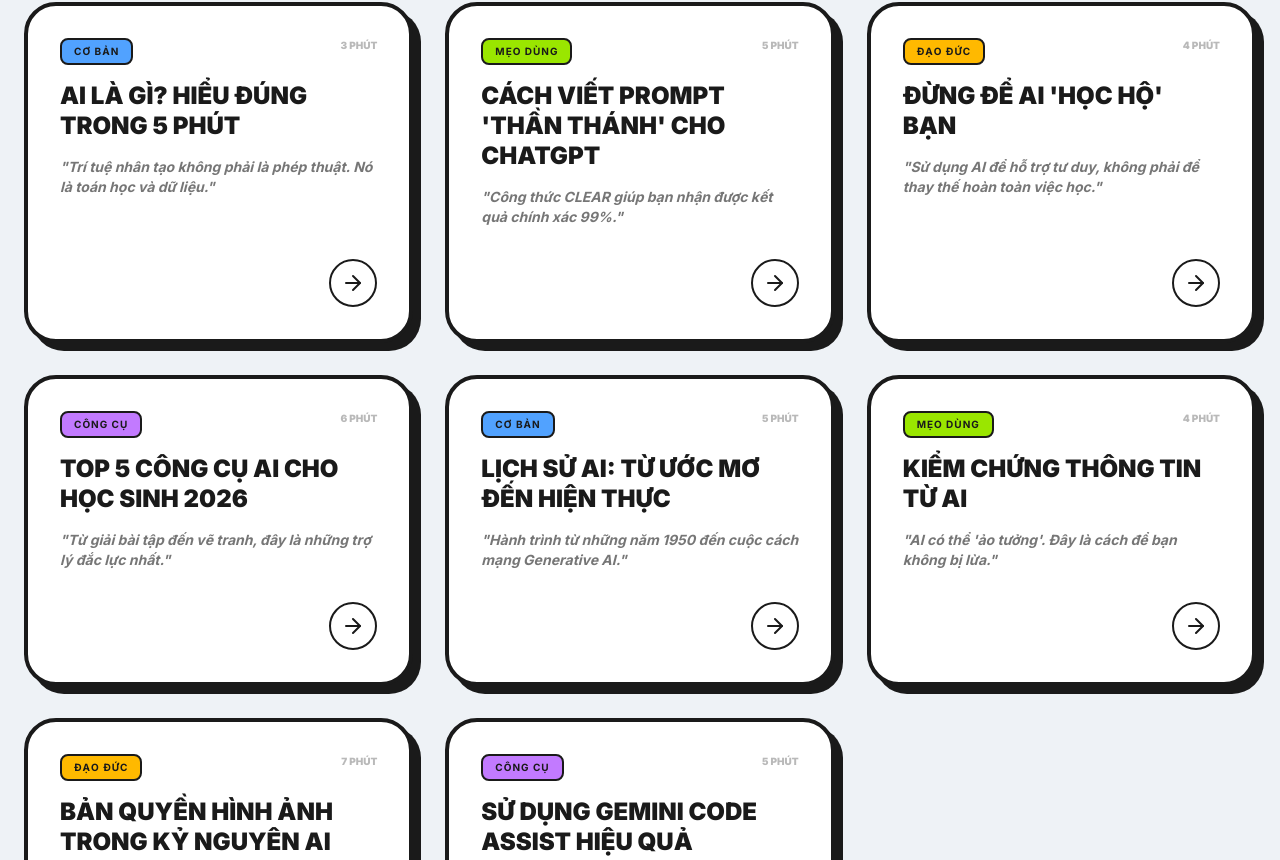
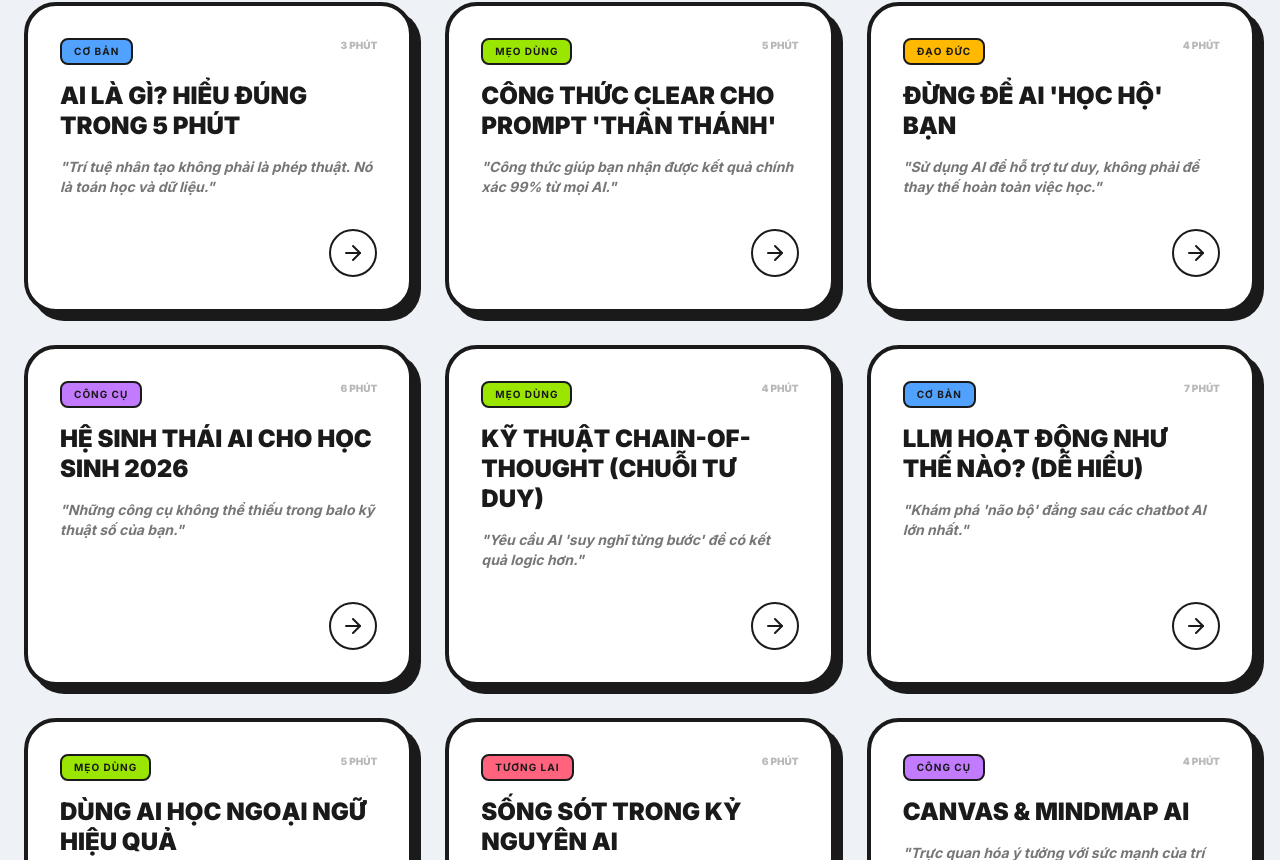
Before and after one commit to tritam100974-afk/kho_tailieu_AI, a React (Vite) app: page / in a window 1280 px wide. Shown: the part 980-1840 px from the top of the page. Built offline with nearby package versions, Linux system fonts and the light colour scheme.

Commit message:
feat: Cập nhật nội dung và tiêu đề bài viết
Cập nhật nội dung chi tiết và tiêu đề hấp dẫn hơn cho các bài viết trong kho tài liệu AI.
Bao gồm làm rõ khái niệm AI và công thức CLEAR cho prompt.

```diff
--- a/src/constants.ts
+++ b/src/constants.ts
@@ -15,15 +15,15 @@ export const ARTICLES: Article[] = [
     title: "AI là gì? Hiểu đúng trong 5 phút",
     excerpt: "Trí tuệ nhân tạo không phải là phép thuật. Nó là toán học và dữ liệu.",
     readTime: "3 phút",
-    content: "Trí tuệ nhân tạo (AI) là lĩnh vực khoa học máy tính tập trung vào việc tạo ra các hệ thống có khả năng thực hiện các nhiệm vụ đòi hỏi trí thông minh của con người..."
+    content: "Trí tuệ nhân tạo (AI) là lĩnh vực khoa học máy tính tập trung vào việc tạo ra các hệ thống có khả năng thực hiện các nhiệm vụ đòi hỏi trí thông minh của con người. Hiện nay, phổ biến nhất là AI tạo sinh (Generative AI) như ChatGPT hay Gemini. Chúng hoạt động dựa trên việc dự đoán từ tiếp theo trong một chuỗi dựa trên hàng tỷ dữ liệu đã được học. Hiểu đơn giản, AI giống như một trợ lý cực kỳ thông minh nhưng đôi khi có thể nhầm lẫn nếu không được hướng dẫn kỹ."
   },
   {
     id: "2",
     category: "meo",
-    title: "Cách viết Prompt 'thần thánh' cho ChatGPT",
-    excerpt: "Công thức CLEAR giúp bạn nhận được kết quả chính xác 99%.",
+    title: "Công thức CLEAR cho Prompt 'thần thánh'",
+    excerpt: "Công thức giúp bạn nhận được kết quả chính xác 99% từ mọi AI.",
     readTime: "5 phút",
-    content: "Để AI hiểu bạn muốn gì, hãy sử dụng công thức CLEAR: Context (Ngữ cảnh), Limit (Giới hạn), Example (Ví dụ), Action (Hành động), Result (Kết quả)..."
+    content: "Để AI hiểu bạn muốn gì, hãy sử dụng công thức CLEAR:\n- Context (Ngữ cảnh): Bạn là ai? AI đóng vai gì?\n- Limit (Giới hạn): Độ dài bao nhiêu? Định dạng gì?\n- Example (Ví dụ): Đưa ra một ví dụ mẫu nếu có thể.\n- Action (Hành động): Yêu cầu AI làm gì cụ thể (Viết, sửa, tóm tắt...).\n- Result (Kết quả): Kết quả mong muốn cuối cùng là gì?"
   },
   {
     id: "3",
@@ -31,46 +31,62 @@ export const ARTICLES: Article[] = [
     title: "Đừng để AI 'học hộ' bạn",
     excerpt: "Sử dụng AI để hỗ trợ tư duy, không phải để thay thế hoàn toàn việc học.",
     readTime: "4 phút",
-    content: "Đạo đức trong sử dụng AI bắt đầu từ sự trung thực của chính bạn. Hãy dùng AI để giải thích khái niệm khó, thay vì nhờ nó viết bài văn từ đầu đến cuối..."
+    content: "Sử dụng AI để làm bài tập về nhà từ A đến Z là cách nhanh nhất để làm yếu đi tư duy của chính mình. Hãy sử dụng AI theo cách 'đối thoại': Yêu cầu nó giải thích các khái niệm khó bằng nhiều cách khác nhau, yêu cầu nó đưa ra các câu hỏi để kiểm tra kiến thức của bạn, hoặc dùng nó để lên dàn ý cho bài viết. Bạn vẫn là người cầm lái, AI chỉ là động cơ hỗ trợ."
   },
   {
     id: "4",
     category: "congcu",
-    title: "Top 5 công cụ AI cho học sinh 2026",
-    excerpt: "Từ giải bài tập đến vẽ tranh, đây là những trợ lý đắc lực nhất.",
+    title: "Hệ sinh thái AI cho học sinh 2026",
+    excerpt: "Những công cụ không thể thiếu trong balo kỹ thuật số của bạn.",
     readTime: "6 phút",
-    content: "Năm 2026, thế giới AI không chỉ có ChatGPT. Hãy thử qua Claude 4, Gemini 2.0 Ultra, Midjourney v7 và các công cụ chuyên biệt cho toán học..."
+    content: "Năm 2026, thế giới AI đa dạng hơn bao giờ hết:\n- Claude 4: Khả năng lập luận và viết văn bản tự nhiên, giàu cảm xúc.\n- Gemini 2.0: Tích hợp sâu vào Google Docs, giúp bạn soạn thảo báo cáo thần tốc.\n- Perplexity: Công cụ tìm kiếm AI có nguồn dẫn chứng cực kỳ uy tín.\n- Gamma: Tạo slide thuyết trình đẹp mắt chỉ từ một dòng văn bản."
   },
   {
-    id: "5",
-    category: "coban",
-    title: "Lịch sử AI: Từ ước mơ đến hiện thực",
-    excerpt: "Hành trình từ những năm 1950 đến cuộc cách mạng Generative AI.",
-    readTime: "5 phút",
-    content: "AI không mới. Nó đã bắt đầu từ hội nghị Dartmouth năm 1956. Tuy nhiên, chỉ đến khi có sự bùng nổ về sức mạnh tính toán và dữ liệu lớn..."
+    id: "9",
+    category: "meo",
+    title: "Kỹ thuật Chain-of-Thought (Chuỗi tư duy)",
+    excerpt: "Yêu cầu AI 'suy nghĩ từng bước' để có kết quả logic hơn.",
+    readTime: "4 phút",
+    content: "Một trong những mẹo lớn nhất khi dùng AI cho Toán học hoặc Lập luận là yêu cầu nó: 'Hãy suy nghĩ từng bước một' (Let's think step by step). Khi làm vậy, AI sẽ kích hoạt chuỗi tư duy logic thay vì đưa ra câu trả lời ngay lập tức, điều này giúp giảm thiểu sai sót đáng kể và bạn cũng có thể theo dõi được logic của nó."
   },
   {
-    id: "6",
-    category: "meo",
-    title: "Kiểm chứng thông tin từ AI",
-    excerpt: "AI có thể 'ảo tưởng'. Đây là cách để bạn không bị lừa.",
-    readTime: "4 phút",
-    content: "Hiện tượng 'Hallucination' (ảo tưởng) là khi AI tạo ra thông tin nghe có vẻ hợp lý nhưng hoàn toàn sai sự thật. Luôn so sánh kết quả với ít nhất 2 nguồn tin cậy..."
+    id: "10",
+    category: "coban",
+    title: "LLM hoạt động như thế nào? (Dễ hiểu)",
+    excerpt: "Khám phá 'não bộ' đằng sau các chatbot AI lớn nhất.",
+    readTime: "7 phút",
+    content: "Large Language Models (LLM) không thực sự 'hiểu' nghĩa của từ như con người. Chúng chuyển đổi ngôn ngữ thành các con số (vector) và tính toán xác suất. Mỗi từ bạn gõ vào được chia thành các 'token'. AI sẽ quét toàn bộ ngữ cảnh và chọn ra token tiếp theo có xác suất cao nhất. Đó là lý do tại sao AI có thể viết rất lưu loát nhưng đôi khi lại bị sai kiến thức cơ bản."
   },
   {
-    id: "7",
-    category: "daoduc",
-    title: "Bản quyền hình ảnh trong kỷ nguyên AI",
-    excerpt: "Ai sở hữu bức tranh do AI vẽ? Câu hỏi pháp lý lớn nhất hiện nay.",
-    readTime: "7 phút",
-    content: "Khi bạn tạo ra một tác phẩm bằng Midjourney, quyền sở hữu thuộc về bạn hay nhà phát triển AI? Các quốc gia đang có những quy định khác nhau..."
+    id: "11",
+    category: "meo",
+    title: "Dùng AI học Ngoại ngữ hiệu quả",
+    excerpt: "Biến ChatGPT thành người bạn bản xứ thực thụ.",
+    readTime: "5 phút",
+    content: "Thay vì chỉ bảo nó dịch, hãy thử dùng Prompt này: 'Tôi muốn luyện giao tiếp tiếng Anh về chủ đề du lịch. Hãy đóng vai một người bạn bản xứ, nói chuyện với tôi một cách thân mật. Sau mỗi lượt tôi nói, hãy sửa lỗi ngữ pháp giúp tôi và gợi ý cách diễn đạt tự nhiên hơn.' Bạn sẽ thấy trình độ ngoại ngữ lên hương rõ rệt."
   },
   {
-    id: "8",
+    id: "12",
+    category: "tuonglai",
+    title: "Sống sót trong kỷ nguyên AI",
+    excerpt: "Những kỹ năng con người không bao giờ bị thay thế.",
+    readTime: "6 phút",
+    content: "Dù AI rất mạnh, nhưng có 3 kỹ năng cốt lõi con người vẫn đứng đầu:\n1. Tư duy phản biện (Critical Thinking): Kiểm chứng xem AI nói đúng hay sai.\n2. Sự thấu cảm (Empathy): Sự kết nối giữa người với người trong giao tiếp.\n3. Khả năng đặt câu hỏi (Problem Framing): AI chỉ trả lời tốt khi bạn đặt câu hỏi đúng. Hãy tập trung phát triển những kỹ năng này!"
+  },
+  {
+    id: "13",
     category: "congcu",
-    title: "Sử dụng Gemini Code Assist hiệu quả",
-    excerpt: "Lập trình nhanh hơn gấp 10 lần với trợ lý AI chuyên nghiệp.",
+    title: "Canvas & Mindmap AI",
+    excerpt: "Trực quan hóa ý tưởng với sức mạnh của trí tuệ nhân tạo.",
+    readTime: "4 phút",
+    content: "Các công cụ như Miro AI hay Whimsical AI cho phép bạn tạo ra những bản đồ tư duy (mindmap) khổng lồ chỉ từ một chủ đề. Chúng giúp bạn tìm thấy những mối liên hệ ẩn giấu giữa các kiến thức, cực kỳ hữu ích khi bạn phải ôn tập cho một kỳ thi lớn hoặc lên kế hoạch cho một dự án cá nhân."
+  },
+  {
+    id: "14",
+    category: "daoduc",
+    title: "Phân biệt nội dung Real vs AI",
+    excerpt: "Làm sao để nhận biết một bức ảnh hay bài viết là sản phẩm của AI?",
     readTime: "5 phút",
-    content: "Gemini Code Assist giúp bạn viết code, debug và giải thích các đoạn mã phức tạp ngay trong môi trường làm việc của mình..."
+    content: "Trong một thế giới đầy 'Deepfake', kỹ năng phân biệt là sống còn. Với hình ảnh, hãy chú ý vào các chi tiết nhỏ như ngón tay, vành tai hoặc sự bất hợp lý trong ánh sáng. Với văn bản, AI thường có xu hướng dùng các từ ngữ quá trau chuốt, lặp cấu trúc hoặc thiếu những cảm xúc cá nhân sâu sắc. Luôn đặt câu hỏi 'Tại sao nội dung này xuất hiện?' trước khi tin tưởng."
   }
 ];
```
